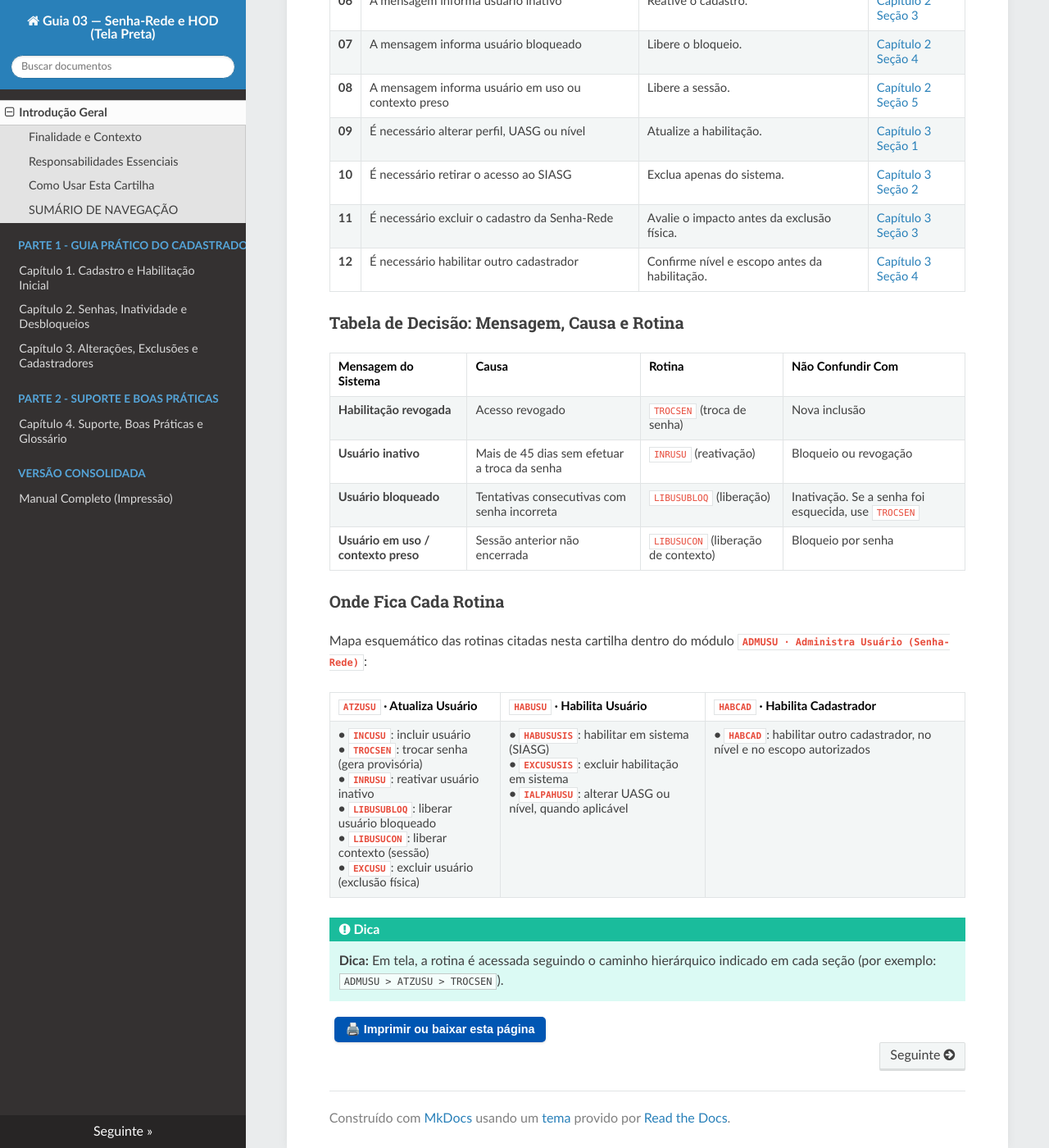
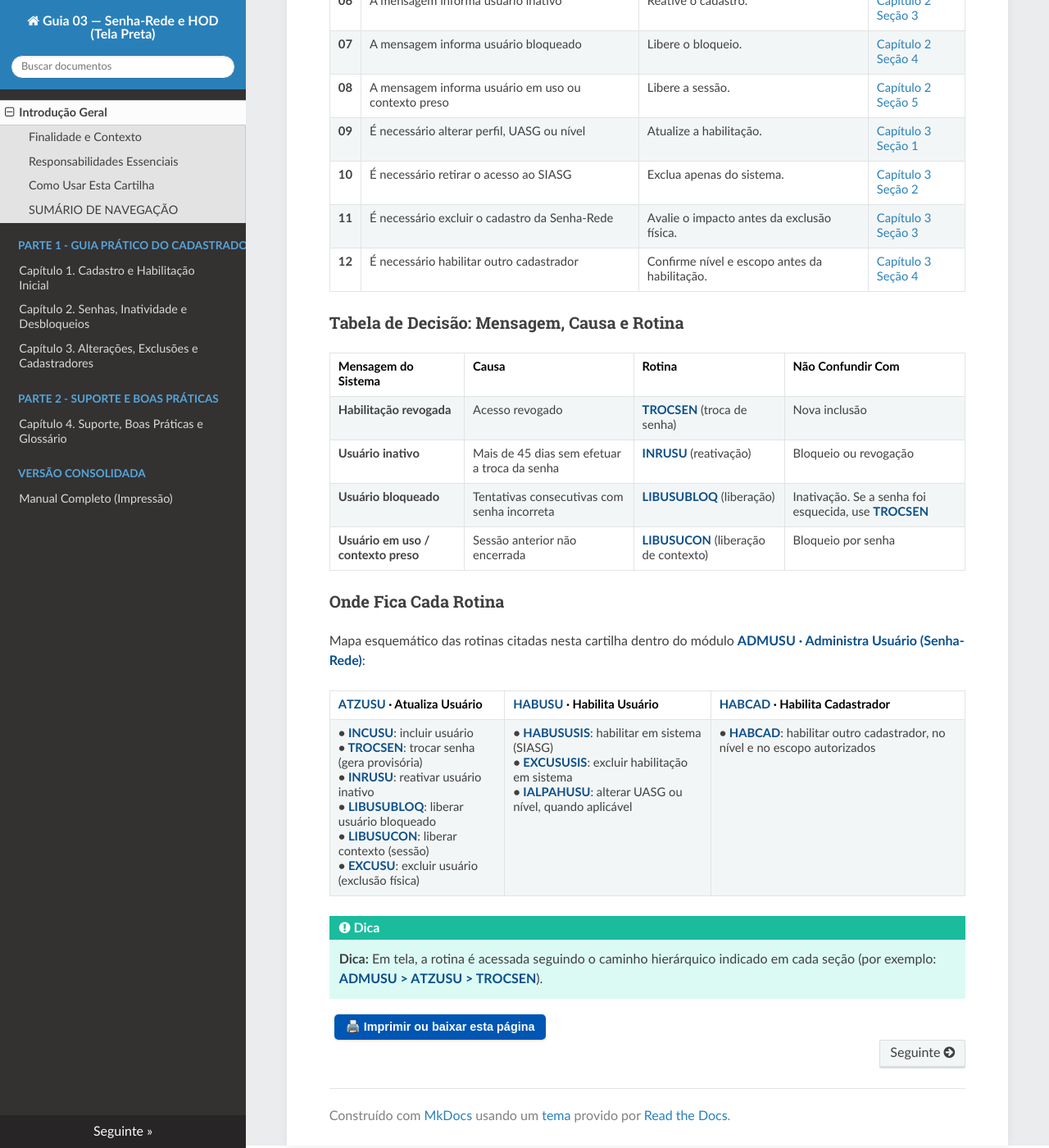
Before and after one commit to siqueiraazevedo2013-cloud/Tutorial-Guia-03-Senha-Rede-HOD, an MkDocs documentation site: the page built from docs/index.md, in a window 1280 px wide and 1400 px high, scrolled down 2025 px. Shown: the whole window at 82% size. Built offline with MkDocs 1.6.1, drawn with Linux system fonts in a browser that asks for light colours; nearby versions of some CDN libraries.

Commit message:
Style inline code elements with institutional colors
Added custom styles for inline code elements to match institutional branding.

```diff
--- a/docs/custom.css
+++ b/docs/custom.css
@@ -16,3 +16,21 @@
     overflow-x: auto;
     padding: 4px 0;
 }
+
+/* =========================================================
+   ESTILIZAÇÃO DE CÓDIGOS E ROTINAS INLINE (TAG <code>)
+   Substitui a caixa vermelha padrão por texto azul institucional
+   ========================================================= */
+.wy-nav-content code,
+.rst-content code,
+.rst-content tt,
+table code {
+    color: #0b4f8a !important;           /* Mesmo tom de azul institucional usado no manual */
+    font-family: inherit !important;      /* Mesma família tipográfica do texto corrido */
+    font-size: 1em !important;            /* Mesmo tamanho da fonte do texto ao redor */
+    font-weight: 700 !important;          /* Destaque em negrito limpo */
+    background: transparent !important;   /* Remove o fundo em caixinha */
+    border: none !important;              /* Remove a borda cinza */
+    padding: 0 !important;                /* Remove o espaçamento interno da caixa */
+    white-space: normal !important;       /* Permite quebrar linha naturalmente se necessário */
+}
```
